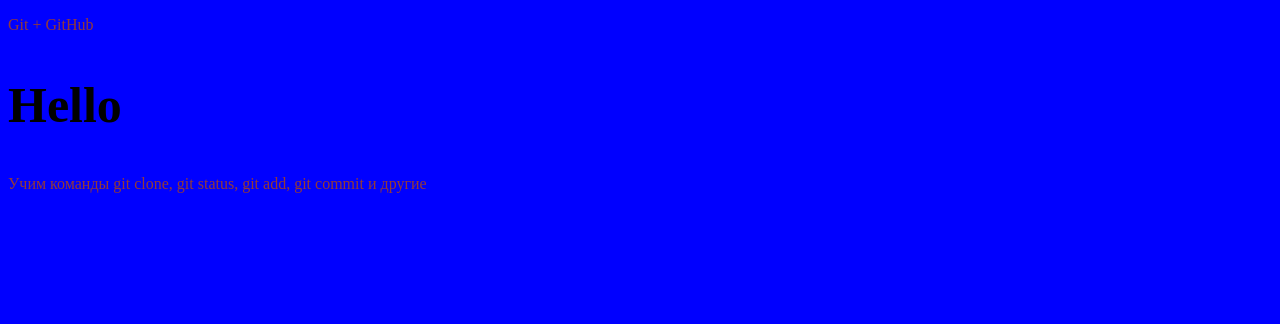
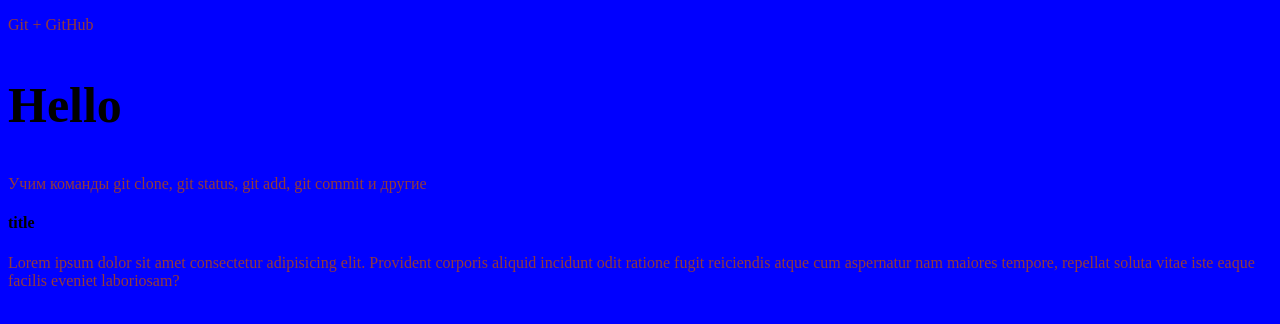
Before and after one commit to antonenkoao/gittest, a plain HTML site: page index.html in a window 1280 px wide. Drawn offline with Linux system fonts and the light colour scheme.

Commit message:
New branch

```diff
--- a/index.html
+++ b/index.html
@@ -11,5 +11,7 @@
     <p>Git + GitHub</p>
     <h2>Hello</h2>
     <p>Учим команды git clone, git status, git add, git commit и другие</p>
+    <h4>title</h4>
+    <p>Lorem ipsum dolor sit amet consectetur adipisicing elit. Provident corporis aliquid incidunt odit ratione fugit reiciendis atque cum aspernatur nam maiores tempore, repellat soluta vitae iste eaque facilis eveniet laboriosam?</p>
 </body>
 </html>
```
